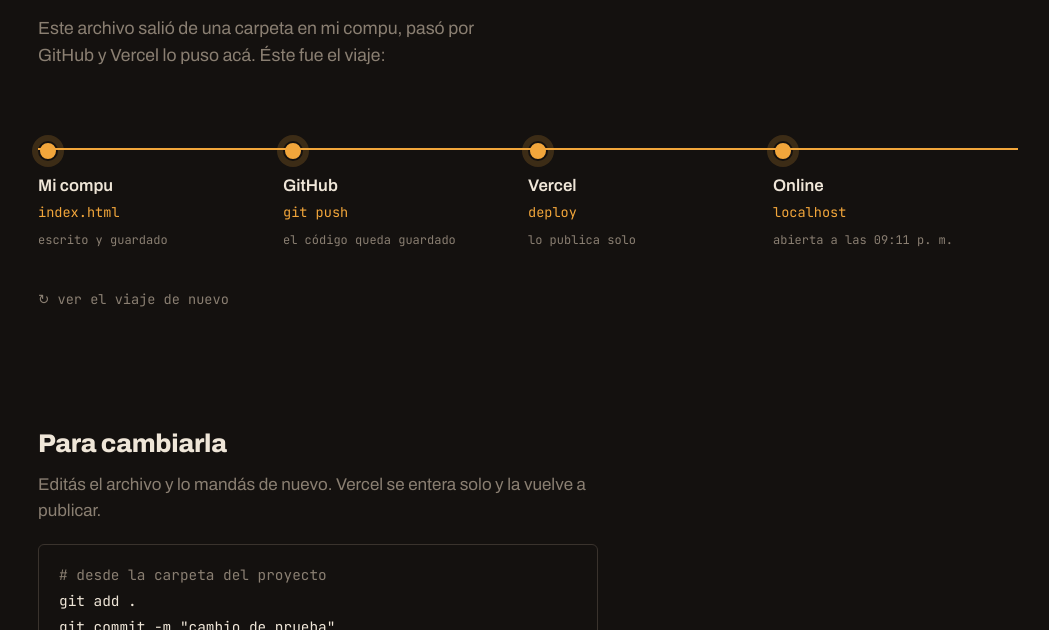
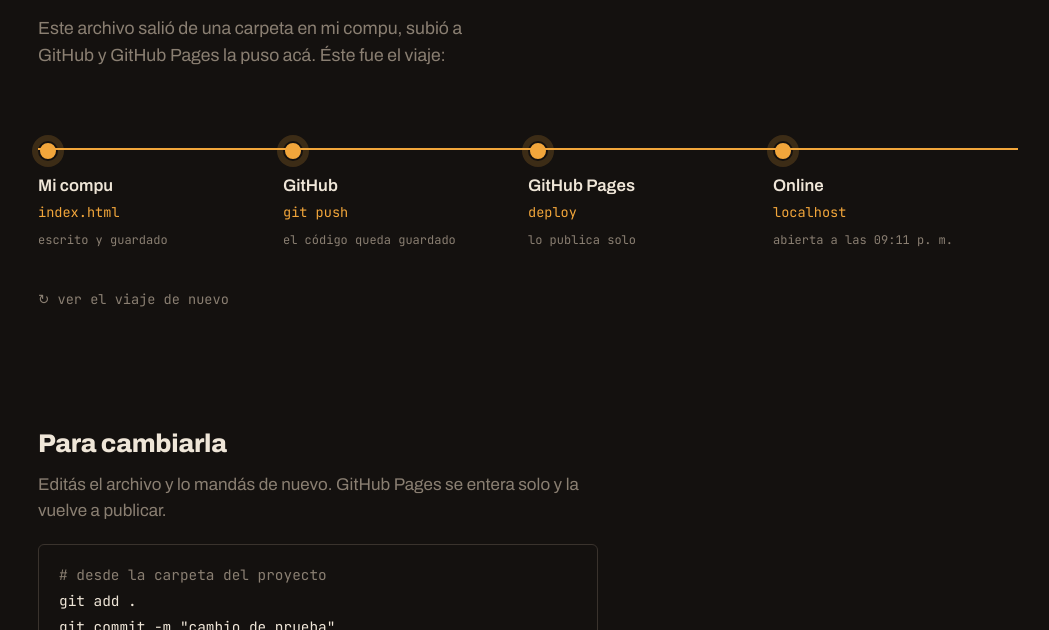
Before and after one commit to MartinOlivero/landing-prueba, a plain HTML site: page index.html in a window 1280 px wide. Shown: the part 322-952 px from the top of the page, without its empty margins (112-1161 px from the left). Drawn offline with Linux system fonts and the light colour scheme.

Commit message:
Texto: la publica GitHub Pages, no Vercel
Co-Authored-By: Claude Opus 5.5 <noreply@anthropic.com>

```diff
--- a/index.html
+++ b/index.html
@@ -4,7 +4,7 @@
   <meta charset="utf-8">
   <meta name="viewport" content="width=device-width, initial-scale=1">
   <title>Prueba · de mi compu a internet</title>
-  <meta name="description" content="Landing de prueba: un index.html que viajó de la compu a GitHub y de ahí a Vercel.">
+  <meta name="description" content="Landing de prueba: un index.html que viajó de la compu a GitHub y de ahí a GitHub Pages.">
   <!-- Fuentes: Archivo (la del canal) + JetBrains Mono para todo lo que sea un dato -->
   <link rel="preconnect" href="https://fonts.googleapis.com">
   <link rel="preconnect" href="https://fonts.gstatic.com" crossorigin>
@@ -107,12 +107,12 @@
 <body>
   <main id="escena">
     <h1>Si estás leyendo esto, <em>la prueba funcionó.</em></h1>
-    <p class="bajada">Este archivo salió de una carpeta en mi compu, pasó por GitHub y Vercel lo puso acá. Éste fue el viaje:</p>
+    <p class="bajada">Este archivo salió de una carpeta en mi compu, subió a GitHub y GitHub Pages la puso acá. Éste fue el viaje:</p>
 
     <ol class="ruta">
       <li class="parada"><b>Mi compu</b><code>index.html</code><small>escrito y guardado</small></li>
       <li class="parada"><b>GitHub</b><code>git push</code><small>el código queda guardado</small></li>
-      <li class="parada"><b>Vercel</b><code>deploy</code><small>lo publica solo</small></li>
+      <li class="parada"><b>GitHub Pages</b><code>deploy</code><small>lo publica solo</small></li>
       <li class="parada"><b>Online</b><code id="host">este dominio</code><small id="hora">y vos lo estás viendo</small></li>
     </ol>
 
@@ -120,7 +120,7 @@
 
     <section>
       <h2>Para cambiarla</h2>
-      <p>Editás el archivo y lo mandás de nuevo. Vercel se entera solo y la vuelve a publicar.</p>
+      <p>Editás el archivo y lo mandás de nuevo. GitHub Pages se entera solo y la vuelve a publicar.</p>
       <pre><span># desde la carpeta del proyecto</span>
 git add .
 git commit -m "cambio de prueba"
```
